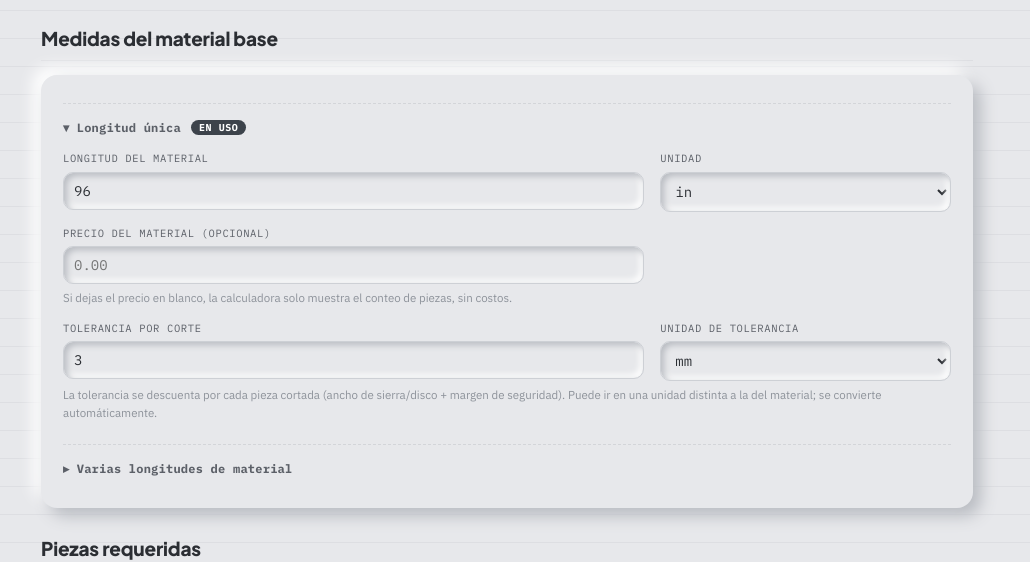
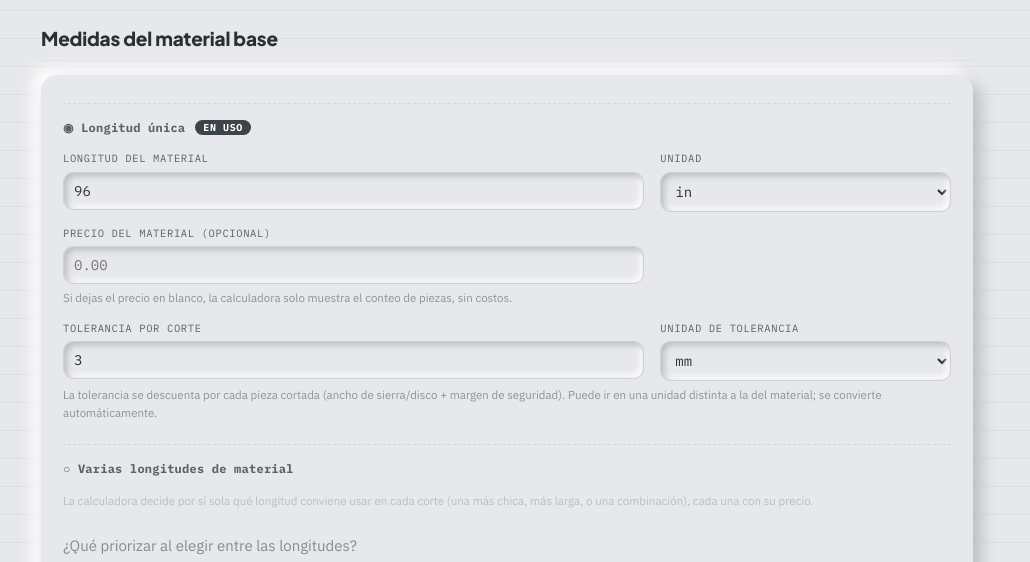
Before and after one commit to Saraliz30/Calculo-de-cortes-, a plain HTML site: page index.html in a window 1280 px wide. Shown: the part 242-804 px from the top of the page, without its empty margins (133-1163 px from the left). Drawn offline with Linux system fonts and the light colour scheme.

Commit message:
Update index.html

```diff
--- a/index.html
+++ b/index.html
@@ -180,6 +180,7 @@
     vertical-align:1px;
   }
   .mode-tab-body{margin-top:12px;}
+  .mode-tab.inactive .mode-tab-body{opacity:.5;}
   .tol-block{margin-top:14px;}
   .group-head{
     margin:52px 0 20px;
@@ -1018,8 +1019,8 @@
   // ---------- Pestañas "única / varias": la pestaña abierta es la que se usa ----------
   // La casilla oculta (multiLengthToggle / multiPanelToggle) solo guarda el modo
   // para que el resto del código lo lea igual que antes.
-  function setupModeTabs(cfg){
-    let mode = 'single', openSingle = true, openMulti = false;
+    function setupModeTabs(cfg){
+    let mode = 'single';
     const el = id => document.getElementById(id);
     const stateBox = el(cfg.stateCheckbox);
     const singleBtn = el(cfg.singleBtn), multiBtn = el(cfg.multiBtn);
@@ -1030,8 +1031,8 @@
     const unitWraps = cfg.unitWraps.map(el);
     const restore = cfg.unitRestore.map(([anchor, unit]) => [el(anchor), el(unit)]);
 
-    function setLabel(btn, text, open, active){
-      btn.textContent = (open ? '▾ ' : '▸ ') + text;
+    function setLabel(btn, text, active){
+      btn.textContent = (active ? '◉ ' : '○ ') + text;
       if(active){
         const badge = document.createElement('span');
         badge.className = 'mode-badge';
@@ -1041,10 +1042,12 @@
     }
     function render(){
       stateBox.checked = (mode === 'multi');
-      singleBody.style.display = openSingle ? '' : 'none';
-      multiBody.style.display = openMulti ? '' : 'none';
-      setLabel(singleBtn, cfg.singleText, openSingle, mode === 'single');
-      setLabel(multiBtn, cfg.multiText, openMulti, mode === 'multi');
+      singleBody.style.display = '';
+      multiBody.style.display = '';
+      singleBody.parentElement.classList.toggle('inactive', mode !== 'single');
+      multiBody.parentElement.classList.toggle('inactive', mode !== 'multi');
+      setLabel(singleBtn, cfg.singleText, mode === 'single');
+      setLabel(multiBtn, cfg.multiText, mode === 'multi');
       if(mode === 'multi'){
         unitWraps.forEach(w => unitSlotMulti.appendChild(w));
         tolMulti.appendChild(tolBlock);
@@ -1053,15 +1056,18 @@
         tolSingle.appendChild(tolBlock);
       }
     }
-    singleBtn.addEventListener('click', () => {
-      if(mode === 'single'){ openSingle = !openSingle; }
-      else { mode = 'single'; openSingle = true; openMulti = false; }
+    function select(newMode){
+      if(mode === newMode) return;
+      mode = newMode;
       render();
-    });
-    multiBtn.addEventListener('click', () => {
-      if(mode === 'multi'){ openMulti = !openMulti; }
-      else { mode = 'multi'; openMulti = true; openSingle = false; }
-      render();
+    }
+    // Las dos pestañas siempre están abiertas. Se elige la que se usa con su
+    // encabezado, o simplemente tocando o escribiendo dentro de ella.
+    singleBtn.addEventListener('click', () => select('single'));
+    multiBtn.addEventListener('click', () => select('multi'));
+    ['click', 'input'].forEach(evt => {
+      singleBody.addEventListener(evt, () => select('single'));
+      multiBody.addEventListener(evt, () => select('multi'));
     });
     render();
   }
```
